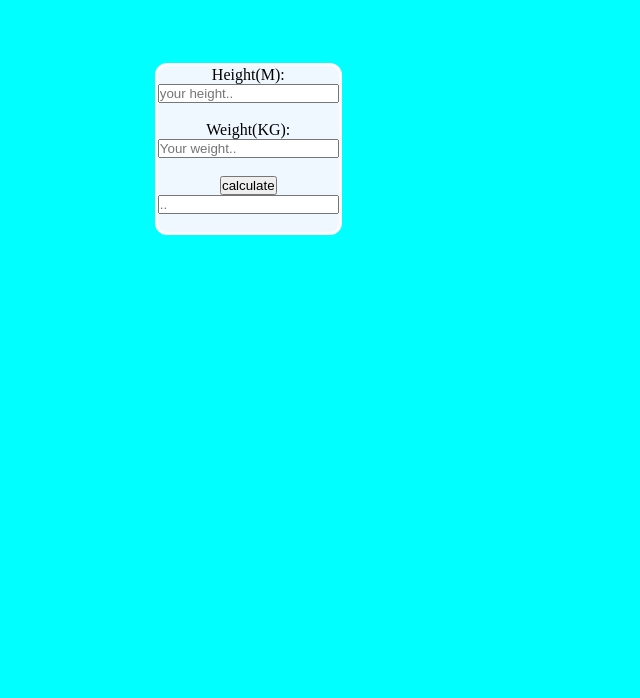
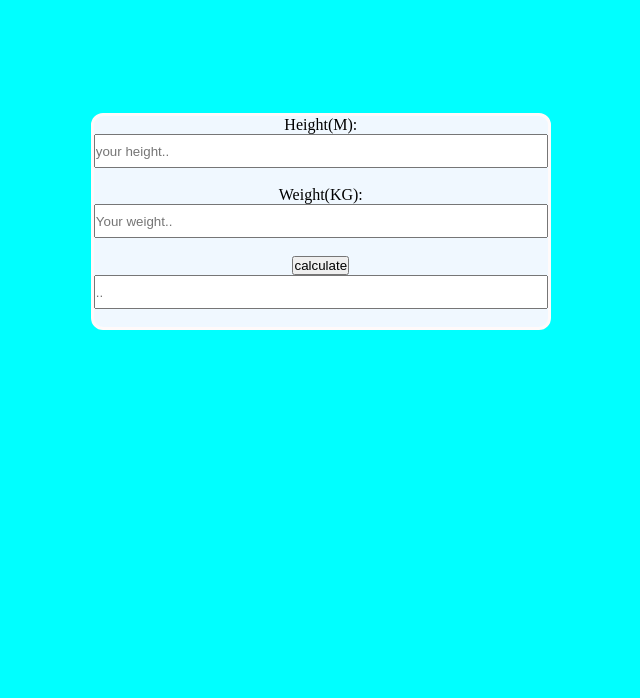
Before and after one commit to caelaward/BMI-calculator, a plain HTML site: page index.html in a window 1280 px wide. Shown: the part 102-800 px from the top of the page, without its empty margins (370-1010 px from the left). Drawn offline with Linux system fonts and the light colour scheme.

Commit message:
added changes

```diff
--- a/css/style.css
+++ b/css/style.css
@@ -8,6 +8,7 @@ body{
 
 }
 .heading{
+    margin-top: 50px;
     text-align: center;
 }
 
@@ -18,9 +19,13 @@ body{
    width:fit-content;
    text-align: center;
    background-color: aliceblue;
-   margin-left: 41%;
+   margin-left: 36%;
    margin-top:10%;
 
 
+}
 
+#label{
+    width:450px;
+    height:30px;
 }
--- a/index.html
+++ b/index.html
@@ -8,29 +8,24 @@
 </head>
 <body>
     <h1 class=" heading">BMI calculator</h1>
+
         <div class="container">
 
             <label >Height(M):</label><br>
-        <input type="text" placeholder="your height.." data-height>
+            <input type="text" placeholder="your height.." data-height id="label">
             <br><br>
 
 
             <label >Weight(KG):</label><br>
-        <input type="text" placeholder="Your weight.." data-weight>
+            <input type="text" placeholder="Your weight.." data-weight id="label">
             <br><br>
 
 
             <button data-btn>calculate</button><br>
-        <input type="text" placeholder=".."  data-answer>
+            <input type="text" placeholder=".."  data-answer id="label">
             <br><br>
 
-
-
-
-
-
-
-
+        </div>
 
     </div>
 
```
Lines whose indentation alone changed are shown as unchanged.
